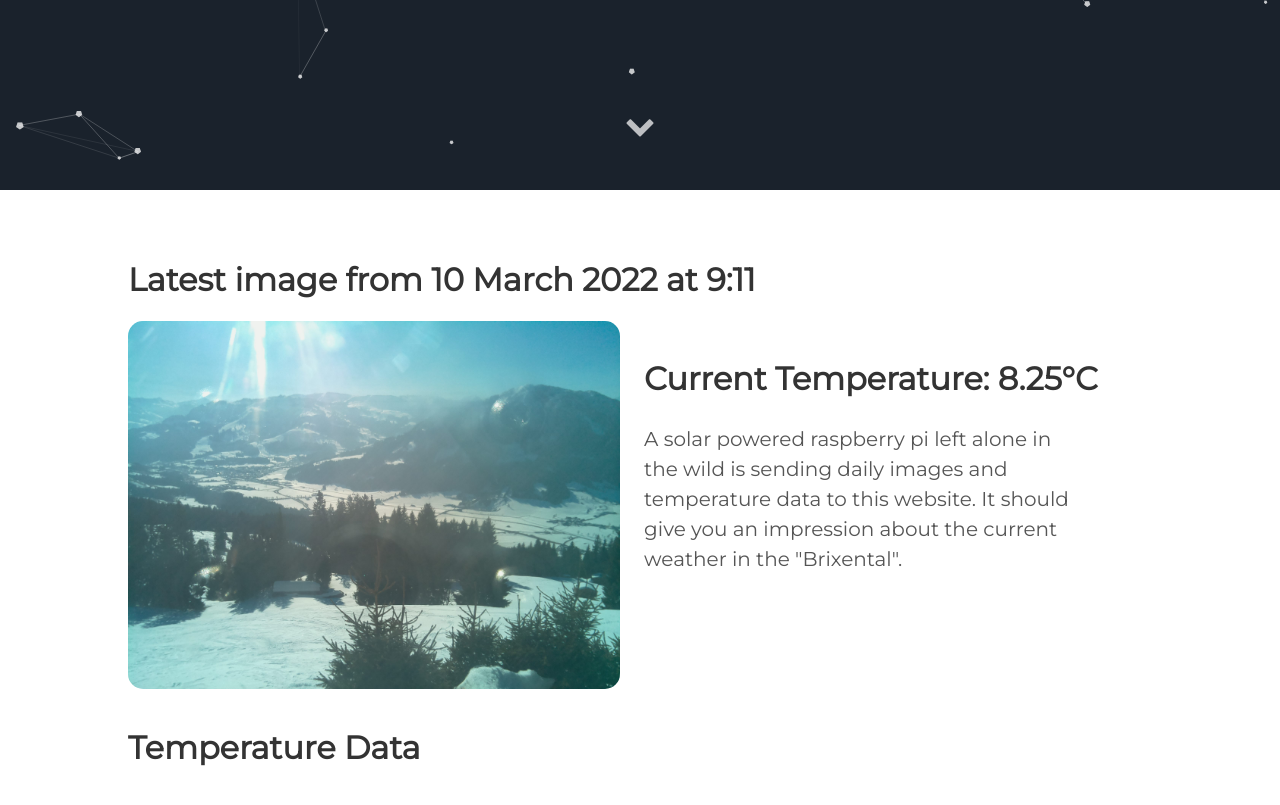
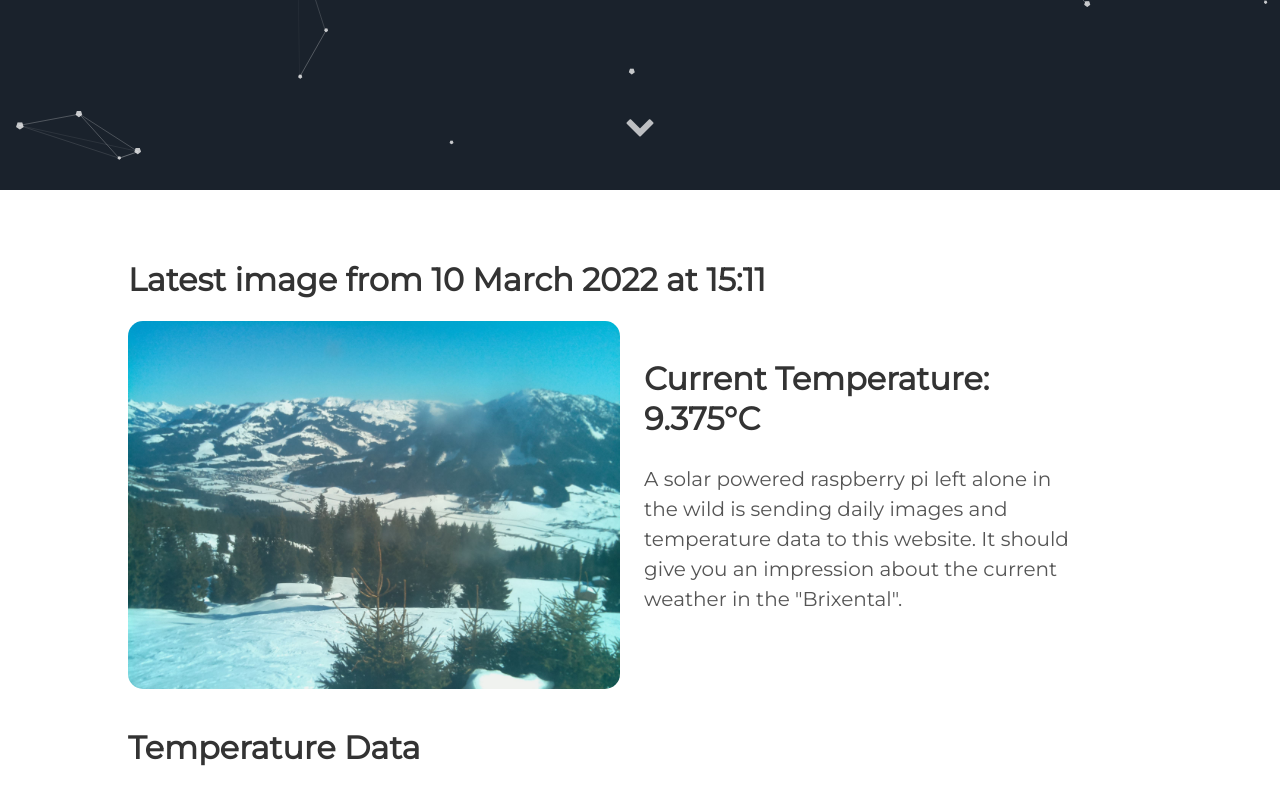
Before and after one commit to vektorious/vektorious.github.io, a Jekyll site: the page built from resources/huette.md, in a window 1280 px wide and 900 px high, scrolled down 710 px. Shown: the top 805 px of the window. Built offline with Jekyll 4.4.1, drawn with Linux system fonts in a browser that asks for light colours.

Commit message:
I'm a bot beep boop

```diff
--- a/resources/huette.md
+++ b/resources/huette.md
@@ -6,13 +6,13 @@ image: '/assets/img/'
 description: 'Live image from the Austrian alps'
 twitter_text: ' '
 ---
-## Latest image from 10 March 2022 at  9:11
+## Latest image from 10 March 2022 at 15:11
 <div class="huette">
   <div class="huette-image">
     <img src="{{ "/assets/img/huette.jpg" | prepend: site.baseurl }}">
   </div>
   <div class="huette-text">
-        <h2>Current Temperature: 8.25°C</h2>
+        <h2>Current Temperature: 9.375°C</h2>
         <p>A solar powered raspberry pi left alone in the wild is sending daily images and temperature data to this website. It should give you an impression about the current weather in the "Brixental".</p>
 
   </div>
```
Also changed, not shown: rpi-script/2022-03-10_150955.txt (renamed from rpi-script/2022-03-10_090953.txt, +5 -5 lines), rpi-script/huette.md (+2 -2 lines), assets/img/huette.jpg, assets/img/temp_plot.png, rpi-script/temp_plot.png, 1 other file.
